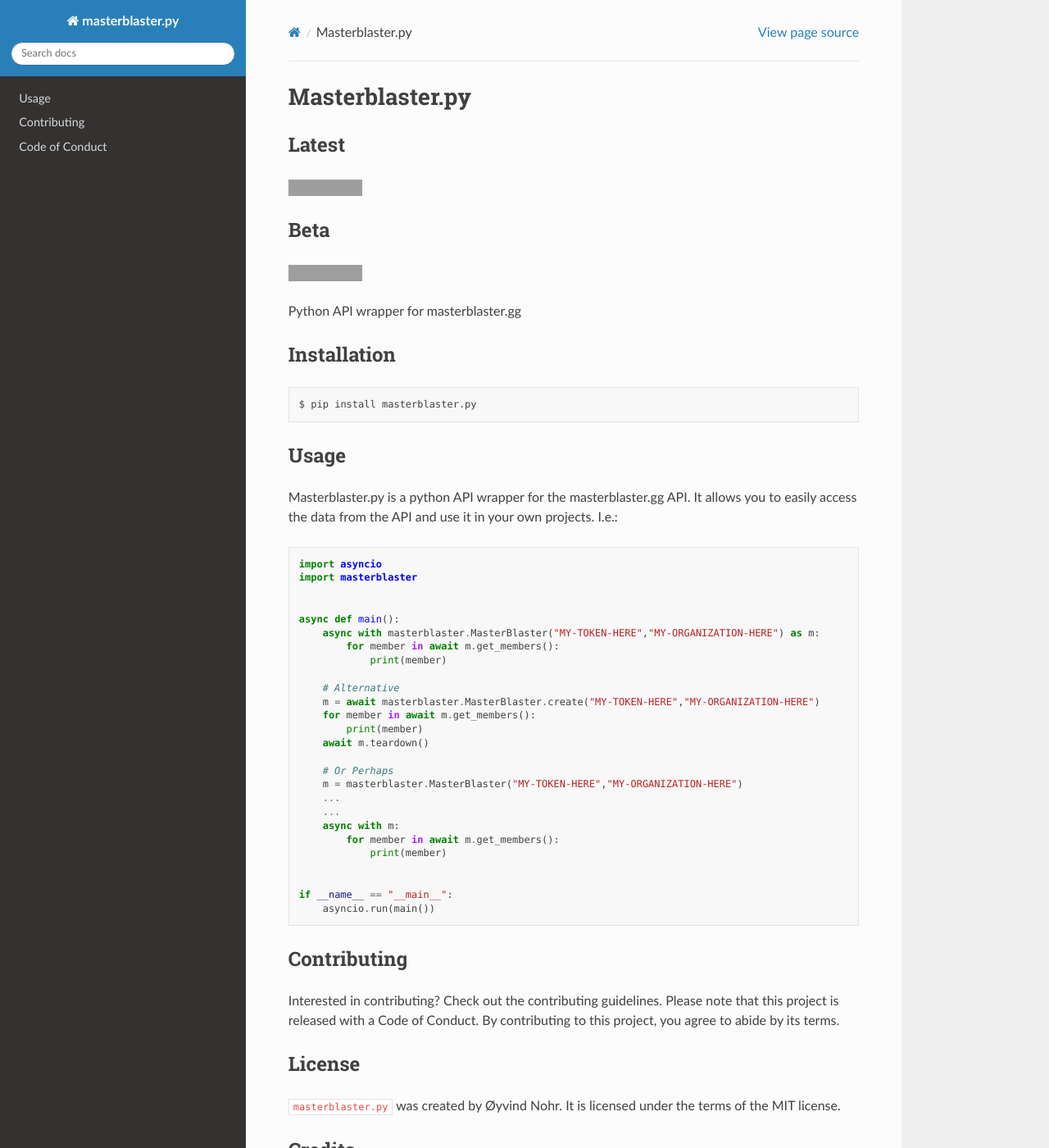
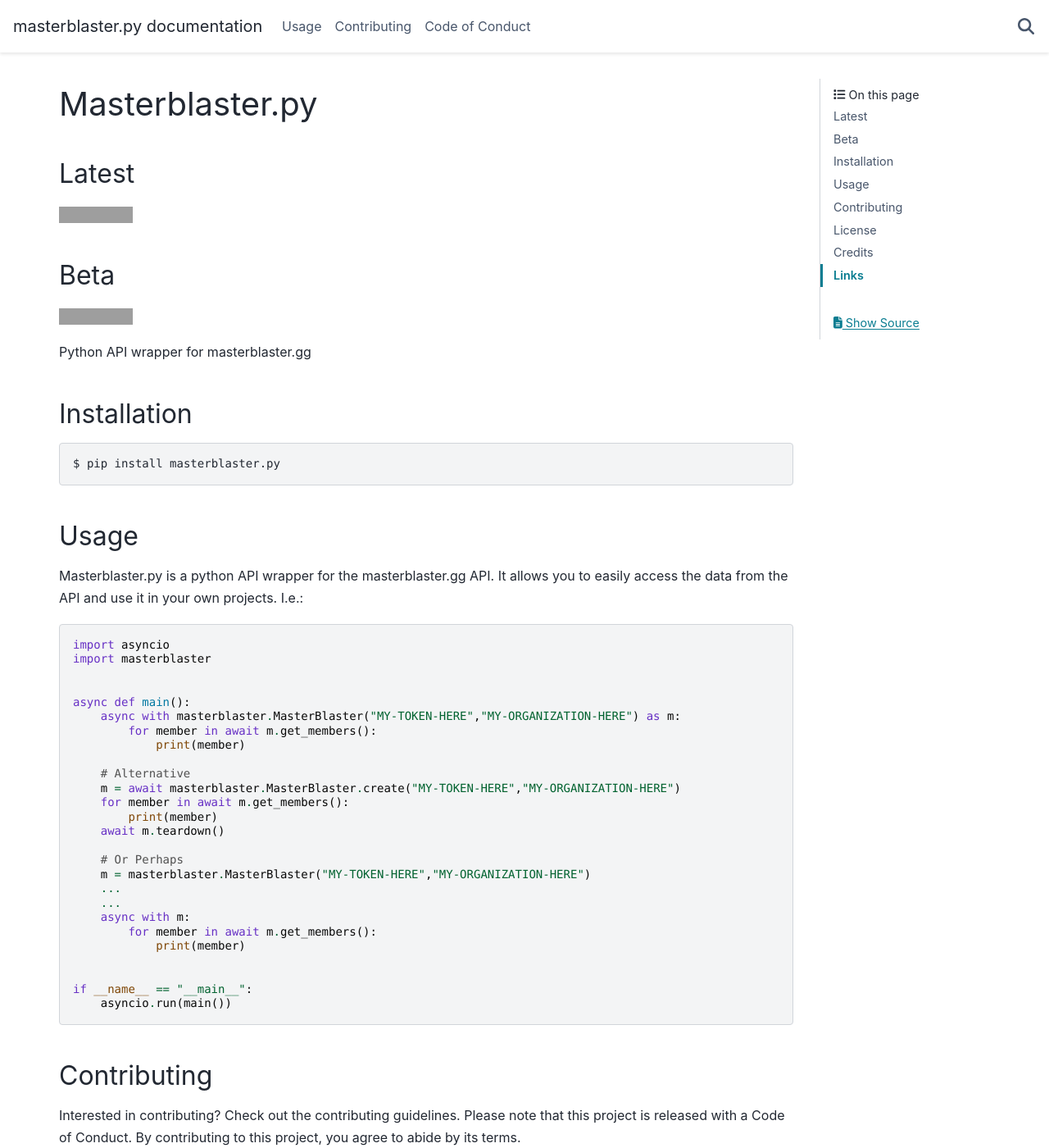
Before and after one commit to nohr-ai/masterblaster.py, a Sphinx documentation site: the page built from docs/index.md, in a window 1280 px wide and 1400 px high. Shown: the whole window at 82% size. Built offline with Sphinx 7.4.7 and the PyData theme 0.15.4, drawn with Linux system fonts in a browser that asks for light colours; pages that are not in the unit, such as notebooks, are missing from menus; some of the changed text lies outside the part shown; grey boxes are pictures that could not be loaded.

Commit message:
docs: using pydata-theme for documentation

```diff
--- a/docs/conf.py
+++ b/docs/conf.py
@@ -44,4 +44,12 @@
 # The theme to use for HTML and HTML Help pages.  See the documentation for
 # a list of builtin themes.
 #
-html_theme = "sphinx_rtd_theme"
+html_theme = "pydata_sphinx_theme"
+
+html_sidebars = {"<page_pattern>": ["list", "of", "templates"]}
+html_theme_options = {
+    "navbar_start": ["navbar-logo"],
+    "navbar_center": ["navbar-nav"],
+    "navbar_end": ["navbar-icon-links"],
+    "navbar_persistent": ["search-button"],
+}
--- a/pyproject.toml
+++ b/pyproject.toml
@@ -31,3 +31,4 @@
 sphinx-autoapi = "^2.1.1"
 sphinx-rtd-theme = "^1.3.0"
 myst-nb = "^0.17.2"
+pydata-sphinx-theme = "^0.13.3"
```
Also changed, not shown: 1 other file.
